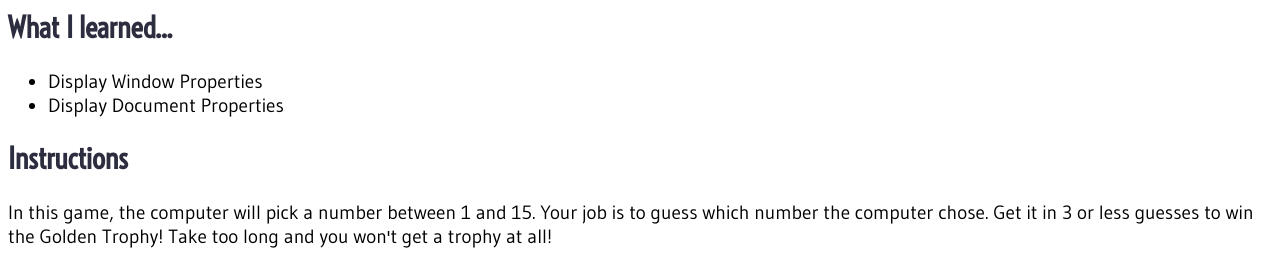
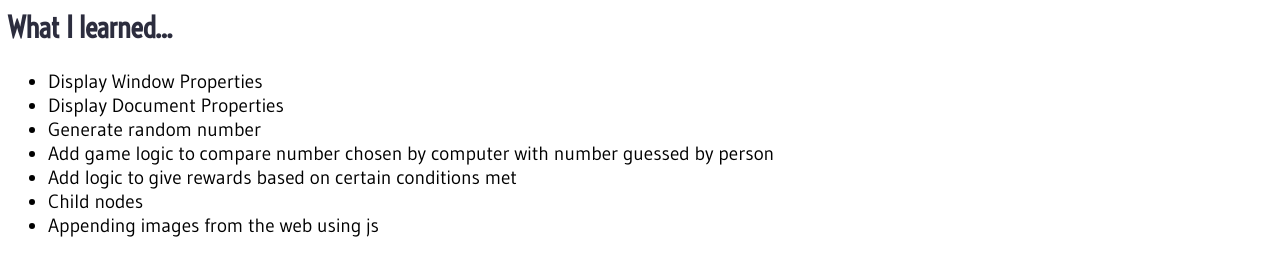
Before and after one commit to kclockwood32/DGM2760-StudentAssignments, a plain HTML site: page Unit03/index.html in a window 1280 px wide. Shown: the part 135-393 px from the top of the page. Drawn offline with Linux system fonts and the light colour scheme.

Commit message:
Added stuff to "What I learned"

```diff
--- a/Unit03/index.html
+++ b/Unit03/index.html
@@ -21,6 +21,11 @@
         <ul class="objectives">
             <li>Display Window Properties</li>
             <li>Display Document Properties</li>
+            <li>Generate random number</li>
+            <li>Add game logic to compare number chosen by computer with number guessed by person</li>
+            <li>Add logic to give rewards based on certain conditions met</li>
+            <li>Child nodes</li>
+            <li>Appending images from the web using js</li>
         </ul>
     <h2>Instructions</h2>
     <p>In this game, the computer will pick a number between 1 and 15. Your job is to guess which number the computer chose. Get it in 3 or less guesses to win the Golden Trophy! Take too long and you won't get a trophy at all!</p>
```
